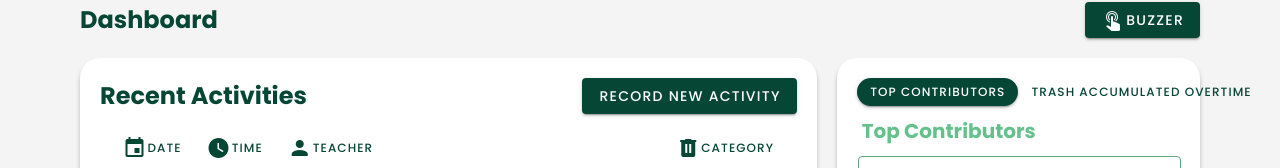
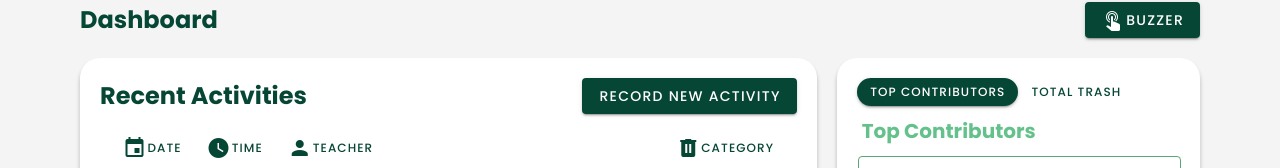
Before and after one commit to IamMarkReyRonolo/feedbACTS-on-the-go-frontned, a Vue app: page /admin in a window 1280 px wide. Shown: the part 218-386 px from the top of the page. Built offline with nearby package versions, Linux system fonts and the light colour scheme.

Commit message:
change name to total trash

```diff
--- a/src/components/AdminPageComponents/ScreenView/DashboardDesktop.vue
+++ b/src/components/AdminPageComponents/ScreenView/DashboardDesktop.vue
@@ -88,7 +88,7 @@
 												:text="displayContributor"
 												@click="displayContributor = false"
 												margin="padding: 0px 5px"
-												>Trash Accumulated Overtime</v-btn
+												>Total Trash</v-btn
 											>
 										</div>
 										<div class="contributorSection" v-if="displayContributor">
@@ -101,7 +101,7 @@
 													v-for="n in 5"
 													:key="n"
 													large
-													to="teachers/profile"
+													to="/admin/teachers/profile"
 												>
 													<div class="innerCon">
 														<v-icon style="padding: 0px 10px"
@@ -115,7 +115,7 @@
 											</div>
 										</div>
 										<div class="trashStatusSection" v-if="!displayContributor">
-											<h2>Trash Accumulated Overtime</h2>
+											<h2>Total Trash</h2>
 											<div class="contributors">
 												<v-btn
 													color="#5AA67A"
```
